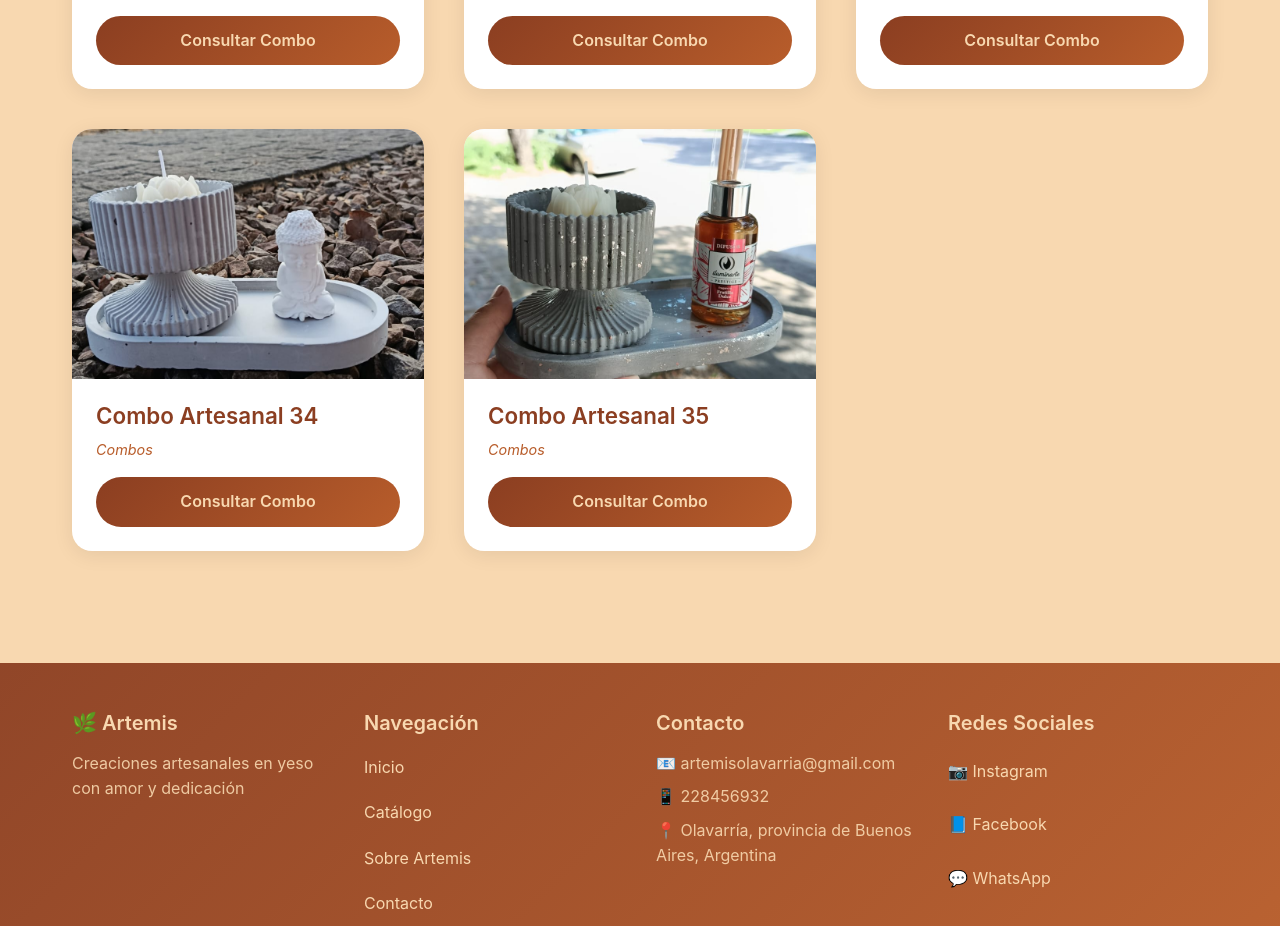
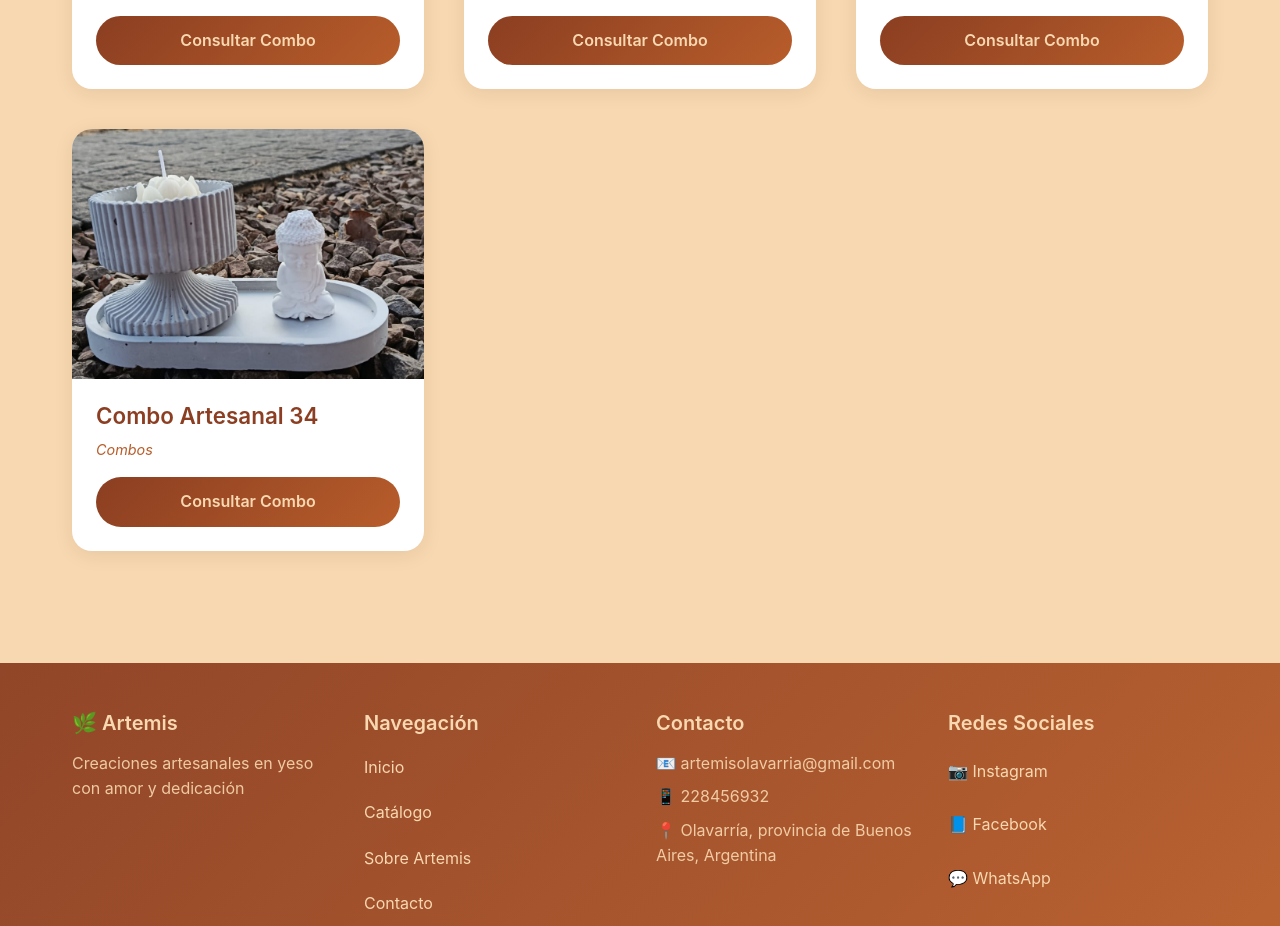
Before and after one commit to campe111/Artemis-creaciones, a React (Vite) app: page /catalogo in a window 1280 px wide. Shown: the part 5400-6326 px from the top of the page. Built offline with nearby package versions, Linux system fonts and the light colour scheme.

Commit message:
modifique catalogo

```diff
--- a/src/pages/Catalogo.jsx
+++ b/src/pages/Catalogo.jsx
@@ -41,7 +41,6 @@ const Catalogo = () => {
     { id: 32, nombre: 'Combo Artesanal 32', categoria: 'combos', imagen: '/images/producto-34.jpeg', descripcion: 'Descripción del producto 32' },
     { id: 33, nombre: 'Combo Artesanal 33', categoria: 'combos', imagen: '/images/producto-35.jpeg', descripcion: 'Descripción del producto 33' },
     { id: 34, nombre: 'Combo Artesanal 34', categoria: 'combos', imagen: '/images/producto-36.jpeg', descripcion: 'Descripción del producto 34' },
-    { id: 35, nombre: 'Combo Artesanal 35', categoria: 'combos', imagen: '/images/producto-38.jpeg', descripcion: 'Descripción del producto 35' },
   ]
 
   const whatsappNumber = '+5492284569324'
```
